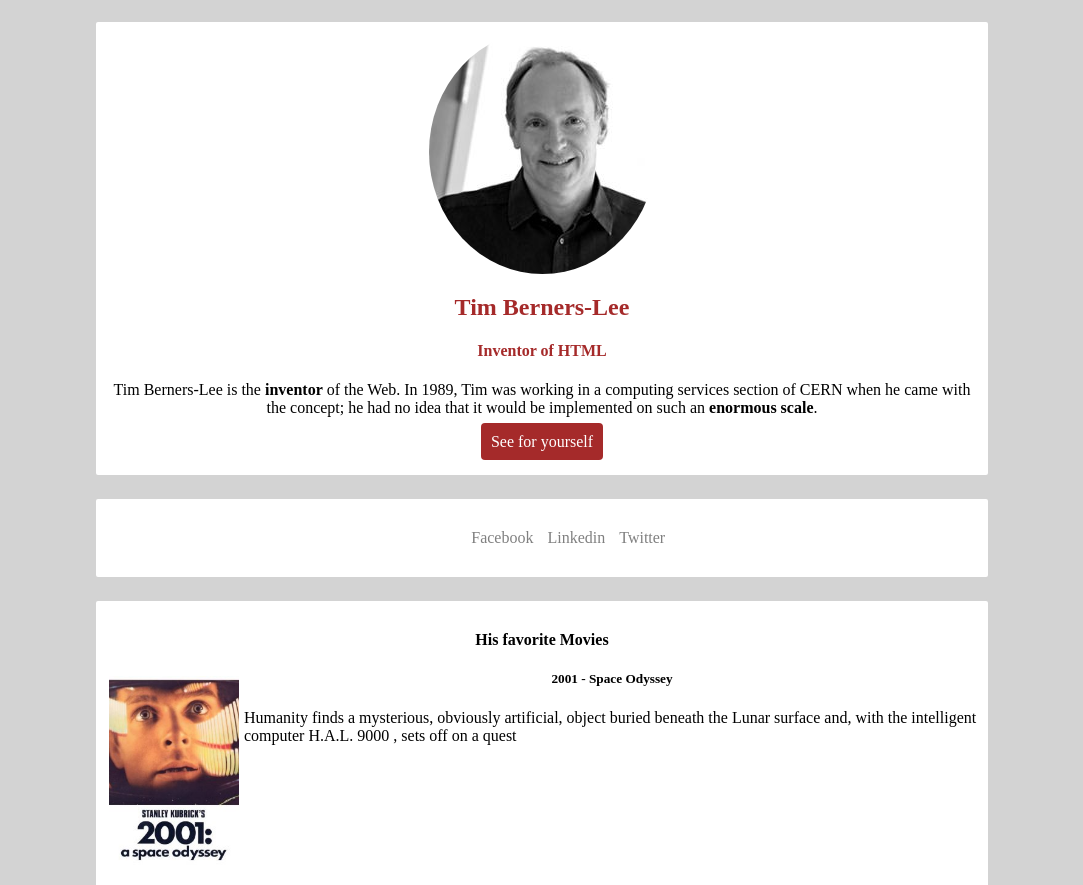
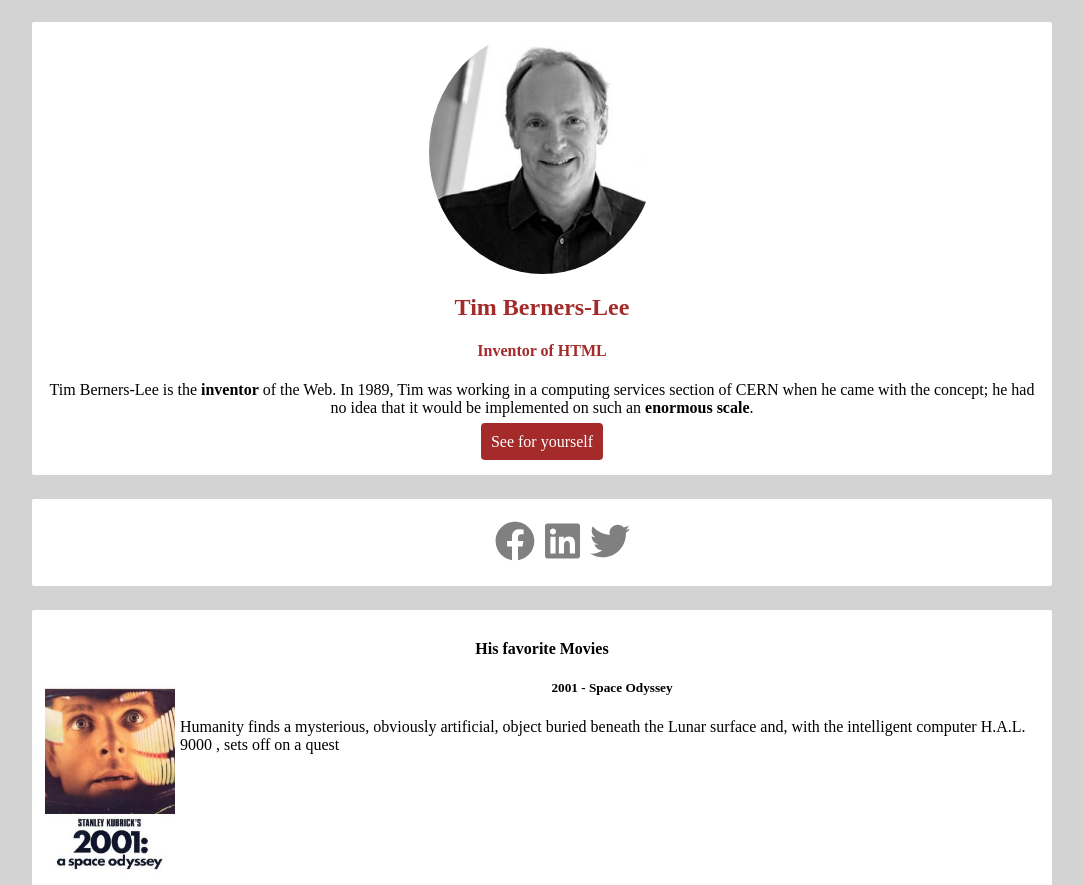
Before and after one commit to AbielKiflu/website-berners-lee, a plain HTML site: page index.html in a window 1280 px wide. Shown: the top 885 px of the page, without its empty margins (98-1181 px from the left). Drawn offline with Linux system fonts and the light colour scheme.

Commit message:
Modification

```diff
--- a/index.html
+++ b/index.html
@@ -8,7 +8,7 @@
     <meta name="author" content="Abiel Kiflu"/>
     <meta name="viewport" content="width=device-width, initial-scale=1">
     <link rel="stylesheet" href="style.css" type="text/css"/>
-    <link rel="stylesheet" href="https://cdn.jsdelivr.net/npm/@fortawesome/fontawesome-free@5.15.4/css/fontawesome.min.css" />
+    <script type="text/javascript" src="https://cdnjs.cloudflare.com/ajax/libs/font-awesome/6.0.0/js/all.min.js"></script>
 </head>
 
 <body>
@@ -31,9 +31,9 @@
 
 <article id="share">
    <ul>
-       <li><span class="fa-facebook"></span><a href="http://" >Facebook</a> </li>
-       <li><a href="http://" >Linkedin</a> </li>
-       <li><a href="http://" >Twitter</a> </li>
+       <li class="fab fa-facebook"> Facebook </li>
+       <li class="fab fa-linkedin">Linkedin </li>
+       <li class="fab fa-twitter">Twitter</li>
    </ul>
 </article>
 
--- a/style.css
+++ b/style.css
@@ -1,5 +1,5 @@
 body{
-    max-width: 70%;
+    max-width: 80%;
     margin: auto;
     background-color:lightgray;
 }
@@ -42,11 +42,12 @@
     list-style-type: none;
     display: inline;
     margin: 5px;
+    font-size: 40px;
 }
 
 #share a{
     text-decoration: none;
-    color: gray;
+
 }
 
 
@@ -58,8 +59,14 @@
     border-radius:4px;
     background-color: white;
     text-align: center;
-    padding: 30px;
+    padding: 20px;
 }
+
+
+#share ul {
+  color: gray;
+}
+
 
 
 #movies{
```
